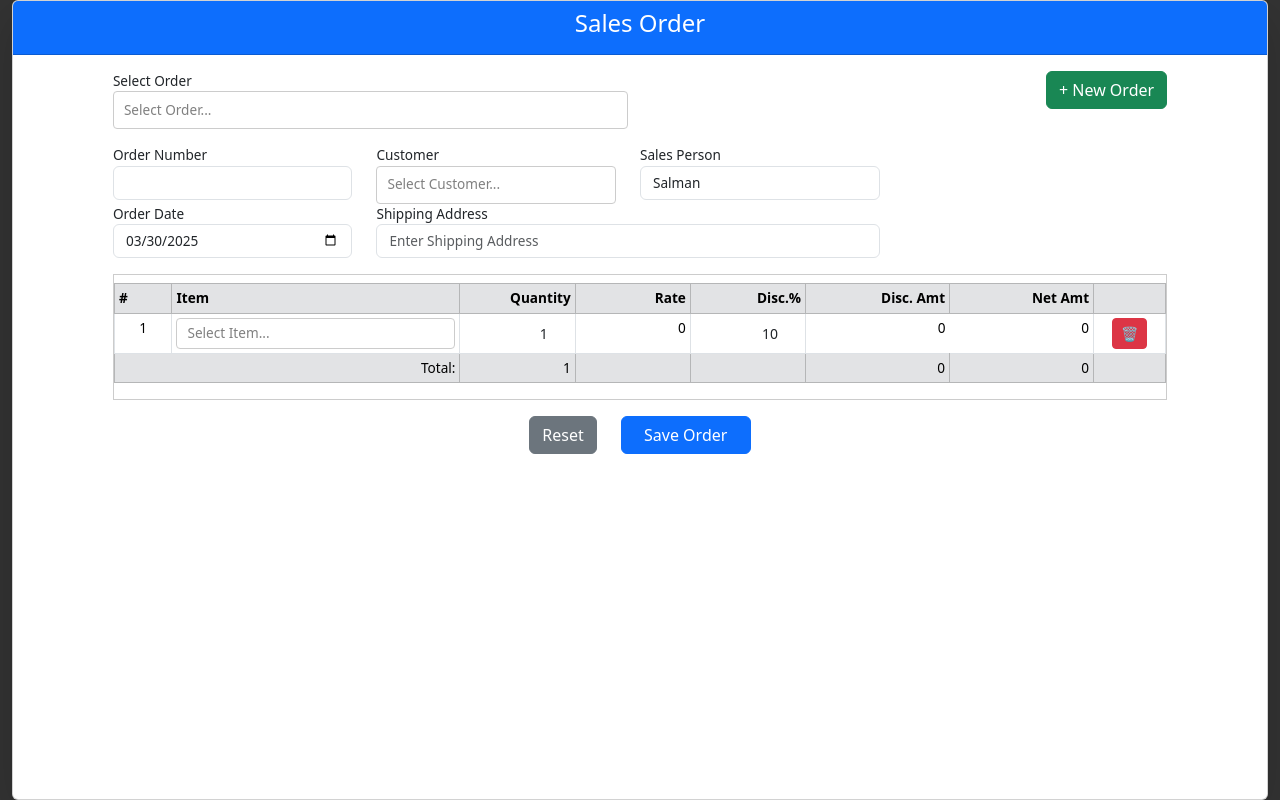
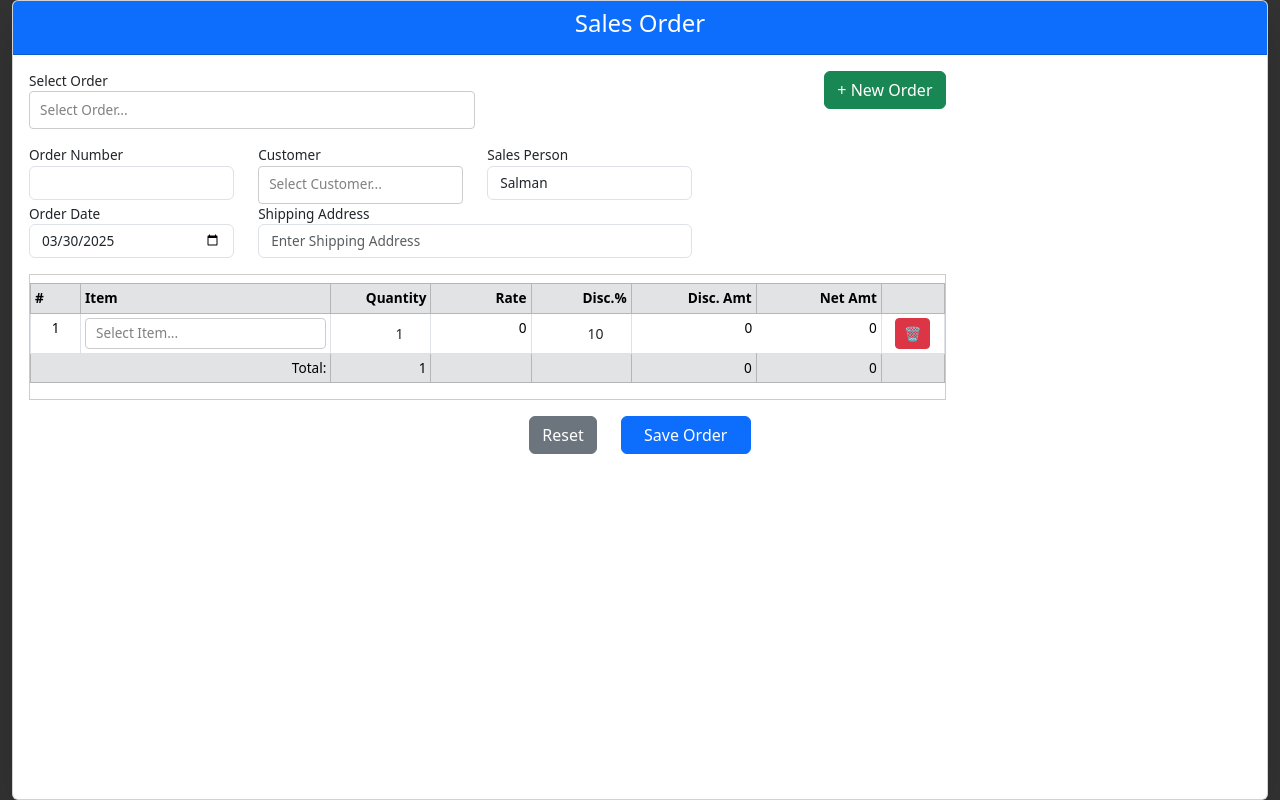
Before and after one commit to mkashifmaster/retailsystem, a React (Create React App) app: page / in a window 1280 px wide. Built offline with nearby package versions, Linux system fonts and the light colour scheme.

Commit message:
2025-04-01

```diff
--- a/src/components/transactions/SalesOrder/SalesOrderForm.js
+++ b/src/components/transactions/SalesOrder/SalesOrderForm.js
@@ -61,8 +61,8 @@ function SalesOrderForm() {
   };
 
   const handleNewOrder = () => {
+    dispatch(resetOrderForm());
     dispatch(setIsNewOrder(true));
-    dispatch(resetOrderForm());
   };
 
   const handleSave = async () => {
@@ -97,7 +97,7 @@ function SalesOrderForm() {
           <h4>Sales Order</h4>
         </Card.Header>
         <Card.Body className="d-flex flex-column flex-grow-1">
-          <div className="w-80 mx-auto" style={{ fontSize: "0.85rem" }}>
+          <div className="w-75 " style={{ fontSize: "0.85rem" }}>
             {!isNewOrder && (
               <Row className="mb-3">
                 <Col md={6}>
```
